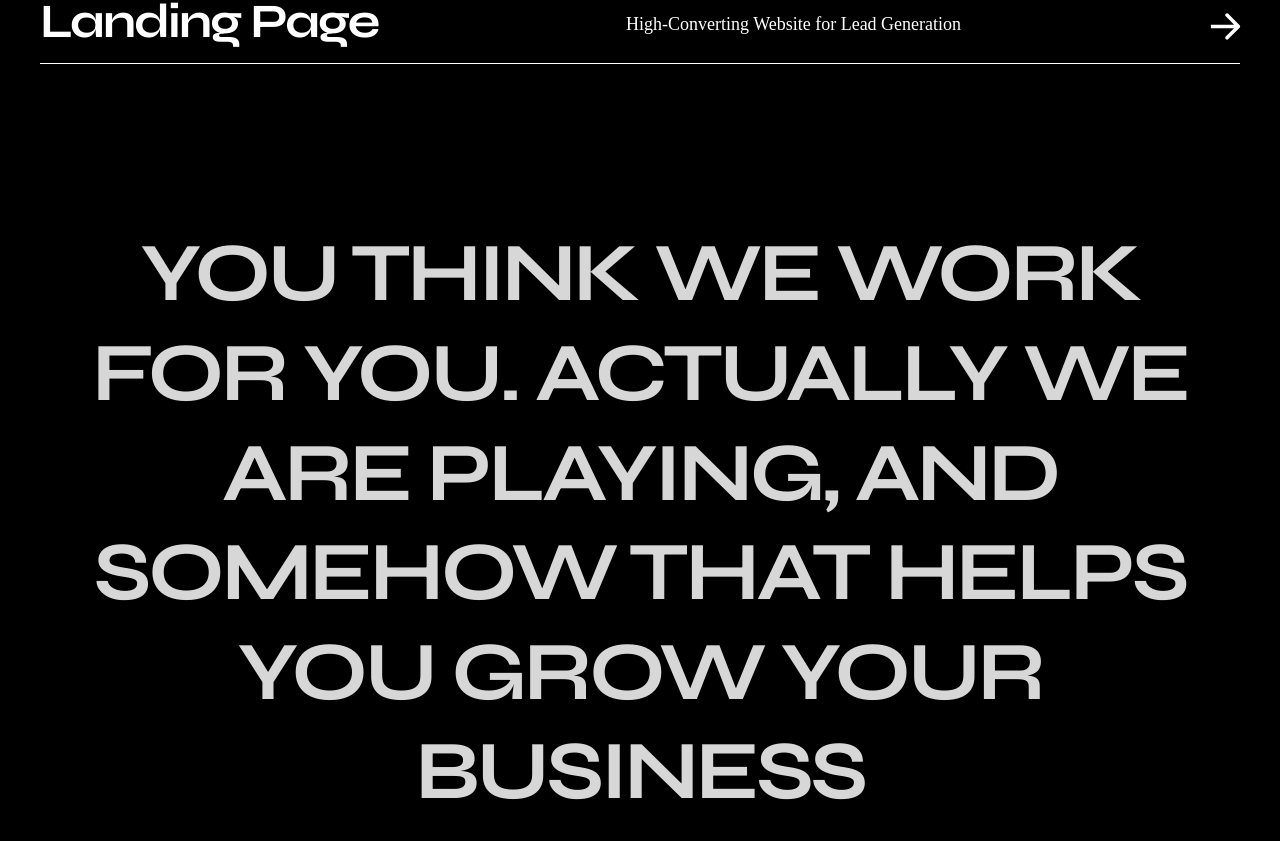
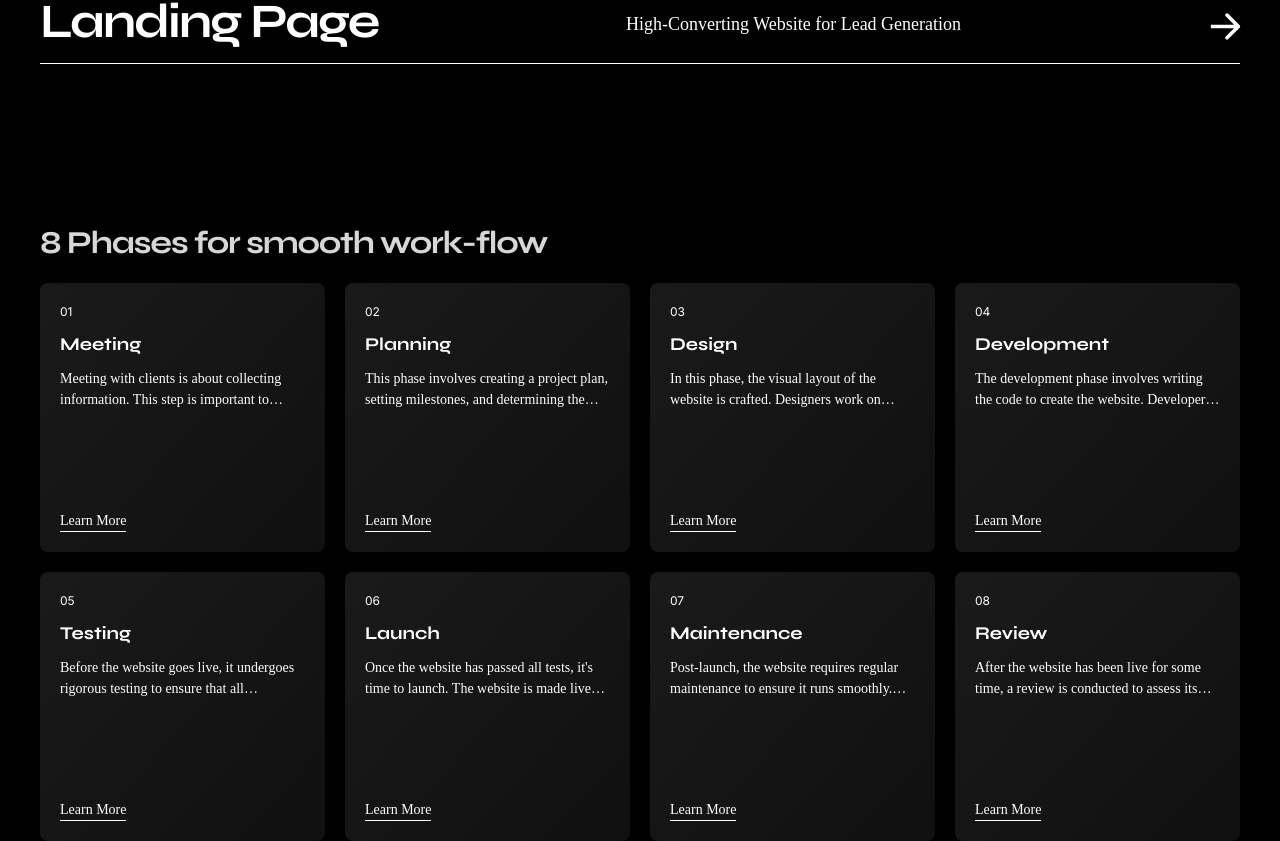
Before and after one commit to nadimpallibhargav/talzie, a Next.js app: page / in a window 1280 px wide. Shown: the part 2563-3404 px from the top of the page. Built offline with nearby package versions, Linux system fonts and the light colour scheme; a web font is replaced by a local one.

Commit message:
💄phases

```diff
--- a/app/page.tsx
+++ b/app/page.tsx
@@ -1,6 +1,7 @@
 'use client';
 import About from '@/components/organisms/about/About';
 import Hero from '@/components/organisms/hero/Hero';
+import Phases from '@/components/organisms/phases/Phases';
 import Services from '@/components/organisms/services/Services';
 import Works from '@/components/organisms/works/Works';
 import { useEffect, useState } from 'react';
@@ -48,7 +49,7 @@ export default function Home() {
       <Hero />
       <Works data={workItems} />
       <Services />
-      {/* <Phases /> */}
+      <Phases />
       <About />
       {/* <Contact /> */}
       {/* <Tools /> */}
--- /dev/null
+++ b/components/organisms/phases/Phases.module.scss
@@ -0,0 +1,91 @@
+.phases {
+    .phasesGrid {
+        display: flex;
+        flex-wrap: wrap;
+        gap: 20px;
+    }
+
+    .phaseCard {
+        flex-grow: 1;
+        width: calc((100% - 60px) / 4);
+        cursor: pointer;
+        background: var(--dark-gradient,
+                linear-gradient(133deg, #1a1a1a 0%, #101010 100%));
+        color: white;
+        padding: 20px;
+        border-radius: 8px;
+        box-shadow: 0 4px 6px rgba(0, 0, 0, 0.1);
+        transition: transform 0.3s ease;
+        position: relative;
+        display: flex;
+        flex-direction: column;
+        justify-content: space-between;
+        /* Ensures the button is pushed to the bottom */
+        height: 100%;
+        /* Ensures the card takes up full height of the grid item */
+        overflow: hidden;
+        /* Ensures content doesn't overflow the card */
+    }
+
+    .phaseCard h6 {
+        padding-bottom: 10px;
+        font-size: 18px;
+        font-weight: bold;
+        font-family: Syne;
+    }
+
+    .phaseCard p {
+        font-size: 14px;
+        line-height: 1.5;
+        font-family: Century Gothic;
+        display: -webkit-box;
+        -webkit-line-clamp: 2;
+        -webkit-box-orient: vertical;
+        overflow: hidden;
+        text-overflow: ellipsis;
+    }
+
+    .phaseCard:hover {
+        transform: translateY(-5px);
+    }
+
+    .phaseNumber {
+        padding-bottom: 10px;
+        font-size: 12px;
+    }
+
+    .learnMore {
+        display: block;
+        width: fit-content;
+        padding-top: 100px;
+        font-family: Century Gothic;
+        font-size: 14px;
+        color: white;
+        border-bottom: 1px solid #fff;
+        text-decoration: none;
+        transition: background-color 0.3s ease, transform 0.3s ease;
+    }
+
+    @media screen and (max-width: 991px) {
+        .phaseCard {
+            width: calc((100% - 60px) / 3);
+        }
+    }
+
+    @media screen and (max-width: 768px) {
+        .phaseCard {
+            width: calc((100% - 60px) / 2);
+        }
+
+        .learnMore {
+            padding-top: 24px;
+        }
+    }
+
+    @media screen and (max-width: 568px) {
+        .phaseCard {
+            width: 100%;
+        }
+    }
+
+}
--- /dev/null
+++ b/components/organisms/phases/Phases.tsx
@@ -0,0 +1,81 @@
+import React from 'react';
+import styles from './Phases.module.scss';
+
+const phases = [
+  {
+    title: 'Meeting',
+    content:
+      'Meeting with clients is about collecting information. This step is important to understand the client’s business and industry. This is the perfect scenario to discuss the client’s requirements and needs too.',
+    link: '/meeting-details',
+  },
+  {
+    title: 'Planning',
+    content:
+      "This phase involves creating a project plan, setting milestones, and determining the timeline. It's essential for establishing a clear direction and ensuring that all team members are aligned.",
+    link: '/planning-details',
+  },
+  {
+    title: 'Design',
+    content:
+      'In this phase, the visual layout of the website is crafted. Designers work on wireframes and prototypes to create a user-friendly and aesthetically pleasing interface.',
+    link: '/design-details',
+  },
+  {
+    title: 'Development',
+    content:
+      'The development phase involves writing the code to create the website. Developers turn the design into a functional website, integrating the necessary features and functionalities.',
+    link: '/development-details',
+  },
+  {
+    title: 'Testing',
+    content:
+      'Before the website goes live, it undergoes rigorous testing to ensure that all functionalities work as intended. Bugs are fixed, and improvements are made during this phase.',
+    link: '/testing-details',
+  },
+  {
+    title: 'Launch',
+    content:
+      "Once the website has passed all tests, it's time to launch. The website is made live for the public, and the client is briefed on its management.",
+    link: '/launch-details',
+  },
+  {
+    title: 'Maintenance',
+    content:
+      'Post-launch, the website requires regular maintenance to ensure it runs smoothly. This phase includes updates, security checks, and performance optimization.',
+    link: '/maintenance-details',
+  },
+  {
+    title: 'Review',
+    content:
+      'After the website has been live for some time, a review is conducted to assess its performance. Feedback is gathered, and further improvements are planned if necessary.',
+    link: '/review-details',
+  },
+];
+
+function Phases() {
+
+  return (
+    <section className={styles.phases}>
+      <div className='container'>
+        <h5 className='headingv2'>8 Phases for smooth work-flow</h5>
+        <div className={styles.phasesGrid}>
+          {phases.map((phase, index) => (
+            <div
+              key={index}
+              className={styles.phaseCard}
+            >
+              <div className={styles.phaseNumber}>{`0${index + 1}`}</div>
+              <h6>{phase.title}</h6>
+              <p>{phase.content}</p>
+              <a href={phase.link} className={styles.learnMore}>
+                Learn More
+              </a>
+            </div>
+          ))}
+        </div>
+      </div>
+    </section>
+  );
+}
+
+export default Phases;
```
